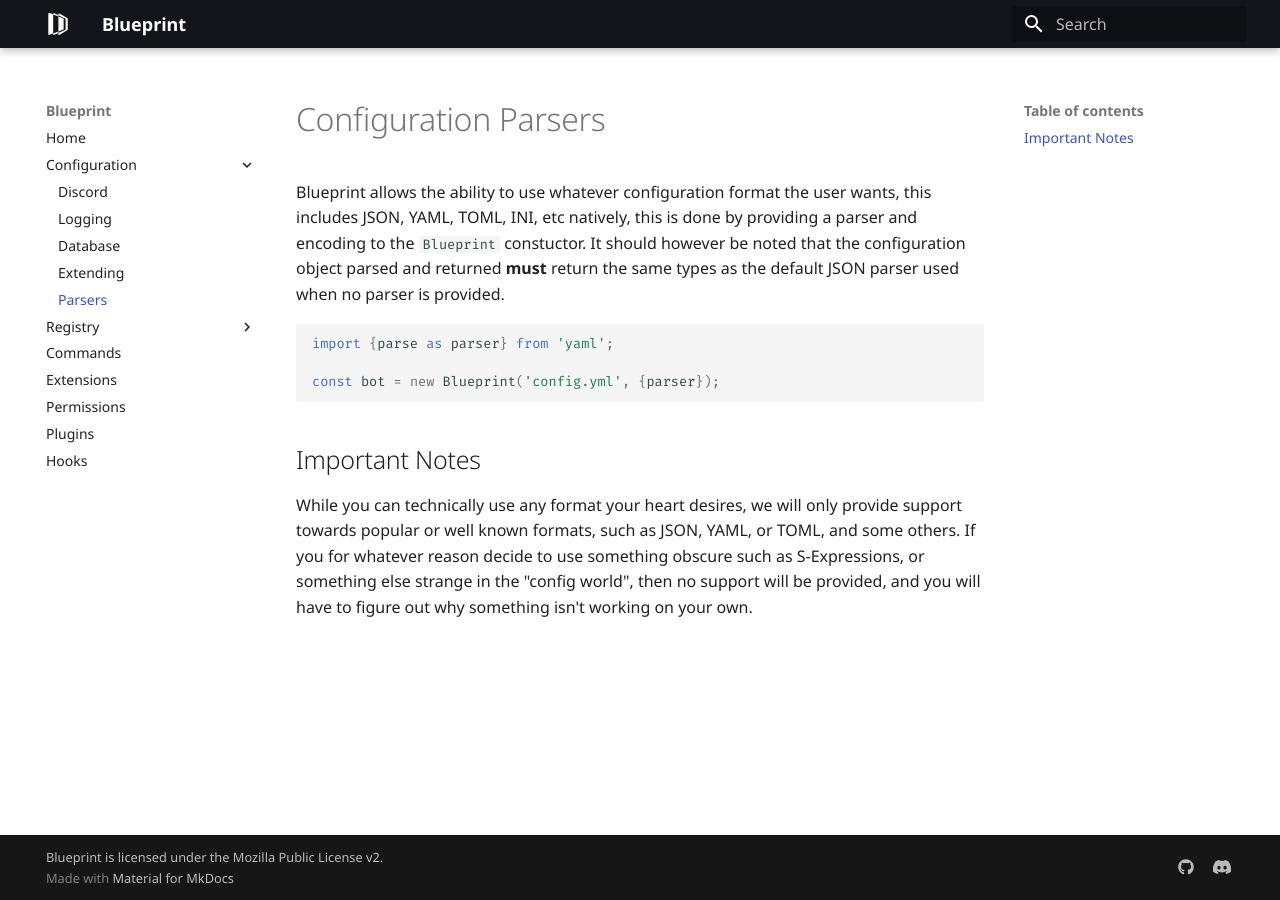
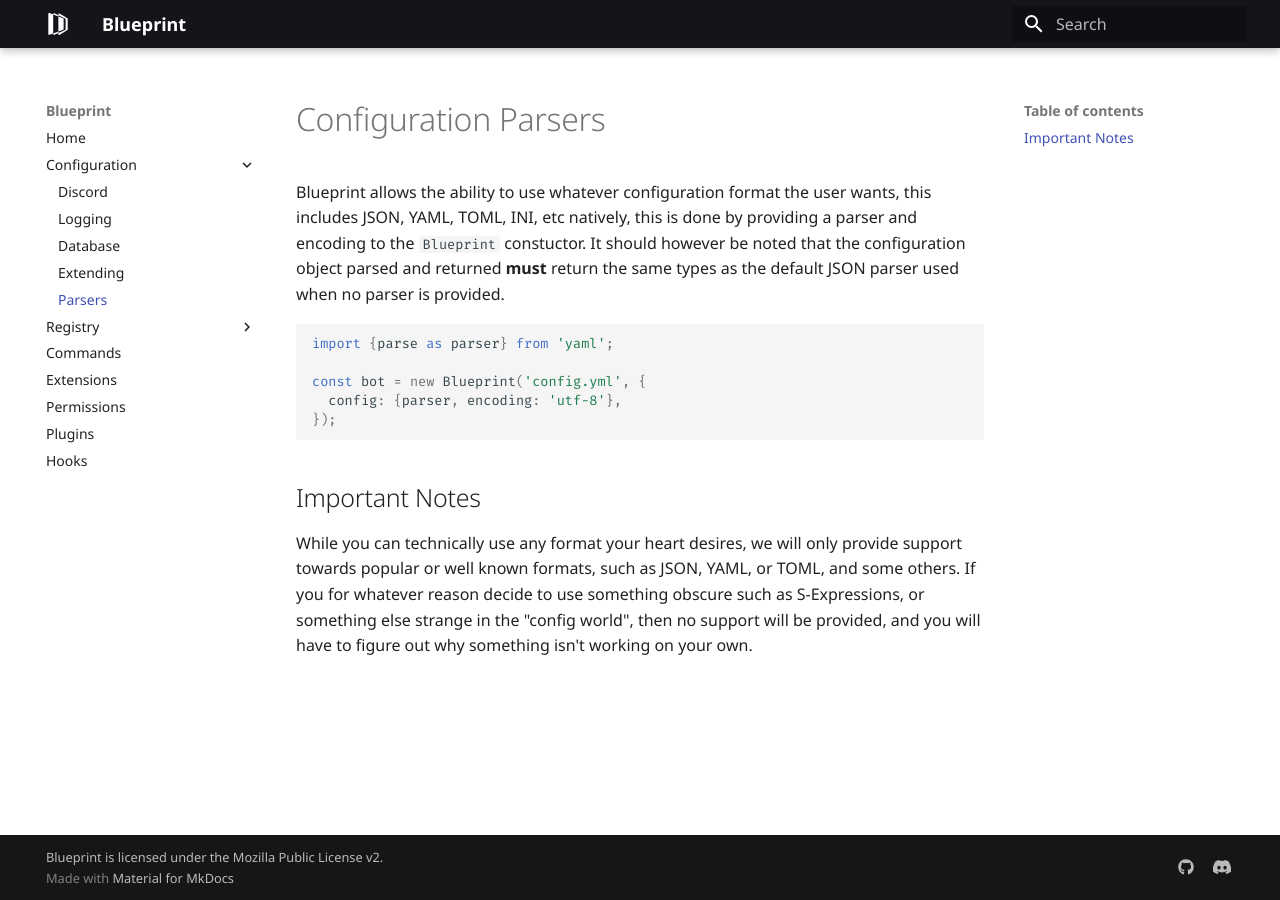
Before and after one commit to blueprint-js/documentation, an MkDocs documentation site: the page built from docs/config/parsers.md, in a window 1280 px wide. Built offline with MkDocs 1.6.1 and Material for MkDocs 9.7.7, drawn with Linux system fonts in a browser that asks for light colours.

Commit message:
Update config parser documentation

````diff
--- a/docs/config/parsers.md
+++ b/docs/config/parsers.md
@@ -9,7 +9,9 @@
 ```ts
 import {parse as parser} from 'yaml';
 
-const bot = new Blueprint('config.yml', {parser});
+const bot = new Blueprint('config.yml', {
+  config: {parser, encoding: 'utf-8'},
+});
 ```
 
 ## Important Notes
````
